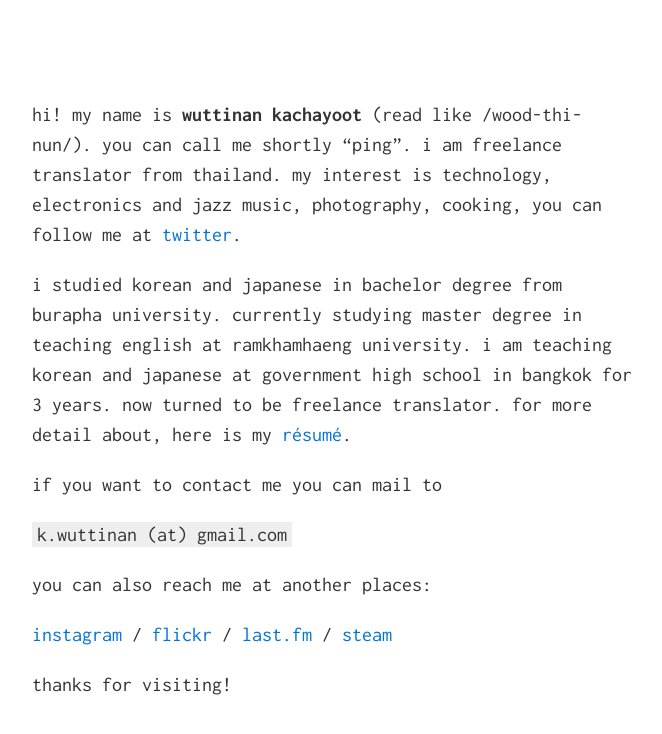
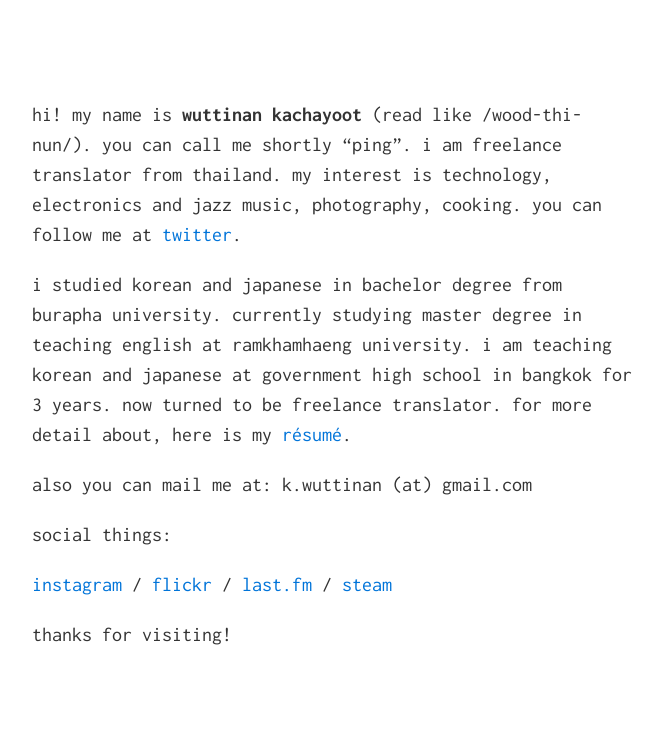
Before and after one commit to wuttinan/wuttinan.github.io, a Jekyll site: the page built from index.html, in a window 1280 px wide. Shown: the top 734 px of the page, without its empty margins (308-970 px from the left). Built offline with Jekyll 4.4.1, drawn with Linux system fonts in a browser that asks for light colours; Markdown is read by kramdown in place of the engine named in the settings.

Commit message:
site edit

```diff
--- a/_includes/index.md
+++ b/_includes/index.md
@@ -1,12 +1,10 @@
-hi! my name is **wuttinan kachayoot** (read like /wood-thi-nun/). you can call me shortly "ping". i am freelance translator from thailand. my interest is technology, electronics and jazz music, photography, cooking, you can follow me at [twitter](http://twitter.com/wuttinan/).
+hi! my name is **wuttinan kachayoot** (read like /wood-thi-nun/). you can call me shortly "ping". i am freelance translator from thailand. my interest is technology, electronics and jazz music, photography, cooking. you can follow me at [twitter](http://twitter.com/wuttinan/).
 
 i studied korean and japanese in bachelor degree from burapha university. currently studying master degree in teaching english at ramkhamhaeng university. i am teaching korean and japanese at government high school in bangkok for 3 years. now turned to be freelance translator. for more detail about, here is my [résumé](http://www.linkedin.com/in/wuttinan/).
 
-if you want to contact me you can mail to
+also you can mail me at: k.wuttinan (at) gmail.com
 
-`k.wuttinan (at) gmail.com`
-
-you can also reach me at another places:
+social things:
 
 [instagram](http://instagr.am/wuttinanp/) / [flickr](http://flickr.com/photos/eszett/) / [last.fm](http://last.fm/user/ping880727/) / [steam](http://steamcommunity.com/id/wuttinan/)
 
```
